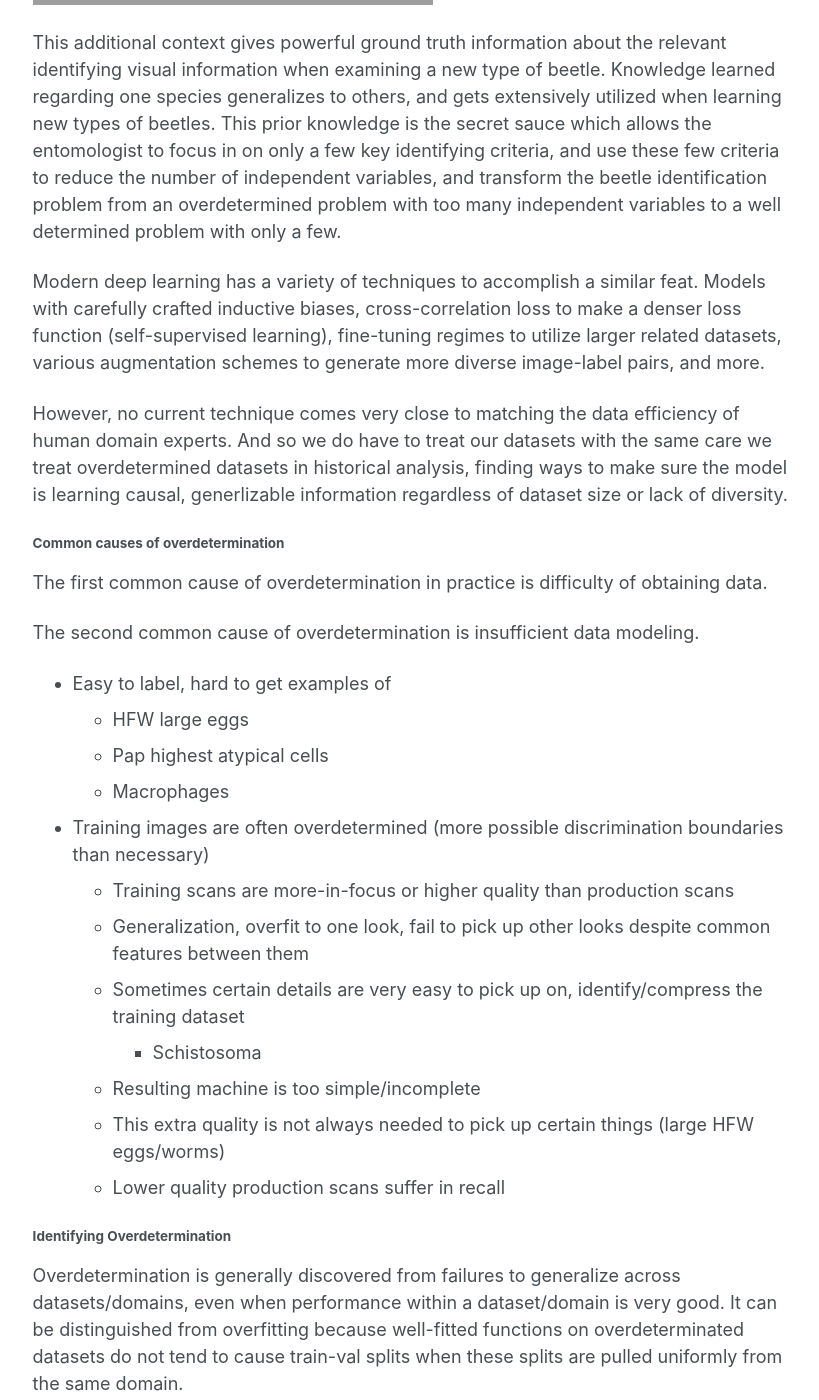
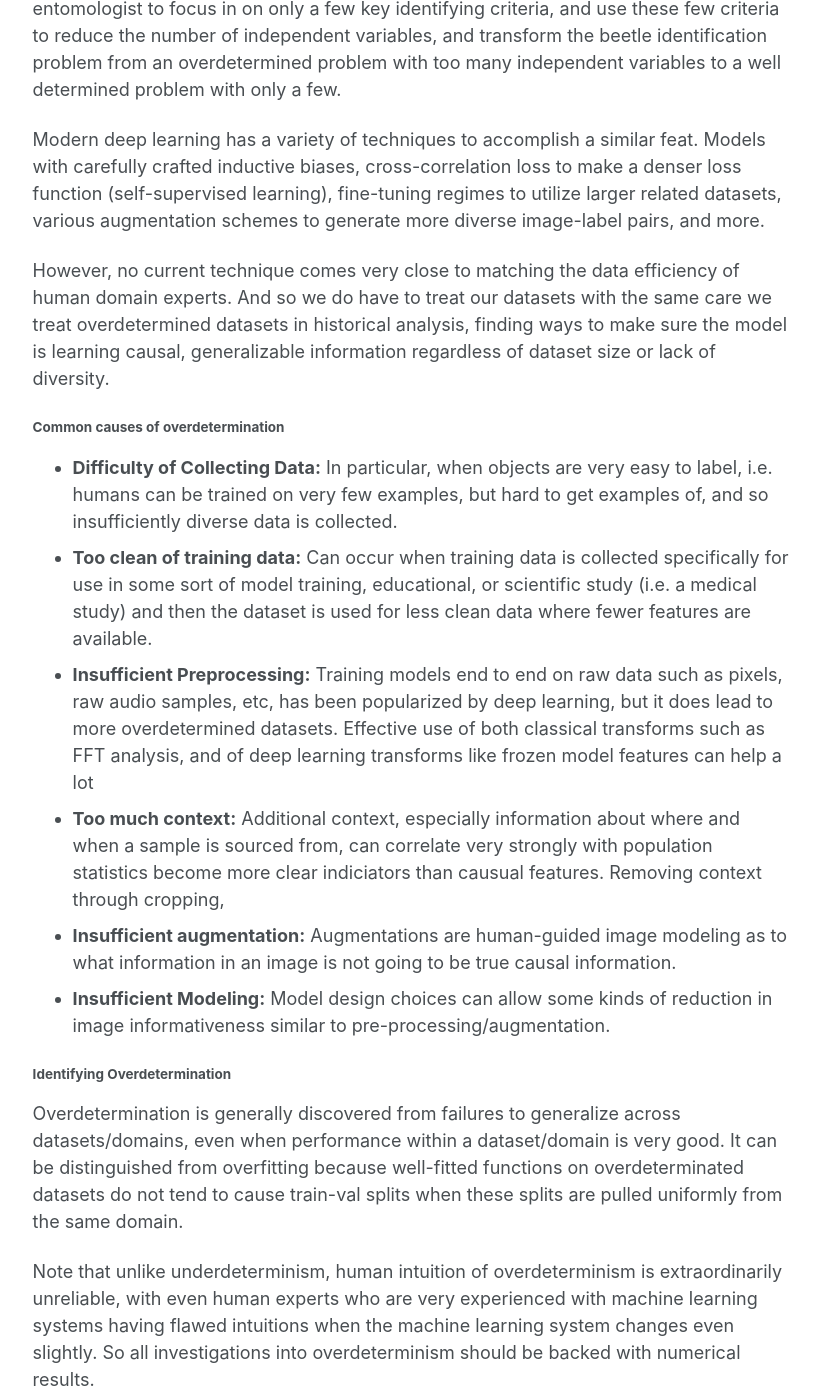
Before and after one commit to benblack769/benblack769.github.io, a Jekyll site: the page built from posts/learnings/dataset_theory.md, in a window 1280 px wide and 1400 px high, scrolled down 8194 px. Shown: the whole window, without its empty margins (229-1048 px from the left). Built offline with Jekyll 4.4.1, drawn with Linux system fonts in a browser that asks for light colours; some of the changed text lies outside the part shown; grey boxes are pictures that could not be loaded.

Commit message:
more dataset theory edits

```diff
--- a/posts/learnings/dataset_theory.md
+++ b/posts/learnings/dataset_theory.md
@@ -9,9 +9,12 @@
 priority: 1
 ---
 
+
 ## Introduction to Dataset Analysis
 
-Concepts in model analysis, such as overfitting and underfitting are often discussed in machine learning. However, less well understood are the dataset-side equivalents of these: *overdetermined* and *underdetermined* datasets, as coherent concepts worthy of analysis prior to learning models. I'll be discussing this mis-behavior, how to identify it in your datasets, and quickly review some techniques to solve this behavior.
+Before ~2014, most analysis of machine learning systems focused on modeling decisions, and their resulting problematic underfitting or overfitting behaviors. However, with deep learning the models become so powerful that they can fit to any dataset, and the structure and problems of the dataset starts to matter much more than the structure and problems of the model.
+
+In particular, datasets have little-discussed, but very important corollaries to overfitting and underfitting: *overdetermined* and *underdetermined* datasets. I'll be discussing this mis-behavior, how to identify it in your datasets, and quickly review some techniques to solve this behavior.
 
 ### Underdetermination
 
@@ -63,7 +66,18 @@
 
 Why is this a problem? Isn't it good to be able to pick from a selection of possible well-performing models? The problem is when this occurs concurrently with domain shifts, i.e. when the training data is not representative of the production data. Then
 
-Here is a classic example of overdetermination in computer vision: Black bear vs Grizzly bear.
+
+#### A first example of Overdetermination
+
+Overdetermination is often discussed in the domain of historical analysis. The idea is that when you have some historical trend, there are many possible independent variables, and very few data points. So many possible, reasonable, and well regularized functions fit the same points perfectly. However, most of them do not generalize to the future, and thus do not capture much real information. A good example is predicting the rise of obesity in the United States. There are hundreds of possible indicators, from food sources, mental health shifts, economics, demographic shifts, and very few data points: realistically a single slow moving curve which can be modeled very precisely with just 3 free parameters.
+
+![Obesity curve](/images/labeling/Obesity_in_the_United_States.svg)
+
+This phenomona is not overfitting because it is not a model design problem, no possible model is capable of reliably fitting the data. Even careful human analysis often fails to fit these sorts of historical trends reliably. Neither can this be solved by collecting more variables to help predict the target data. It can only be solved by finding some way to get more data points.
+
+#### Overdetermination in vision
+
+Here is a classic example of overdetermination in computer vision: Black bear vs Grizzly bear (plaguing Yellowstone tourists every year).
 
 ![Bear identification](/images/labeling/bear-ID-3.webp)
 
@@ -85,21 +99,10 @@
 
 To summarize: Overdetermination plus domain shifts can cause models to rely on indicators that will not be available in production.
 
-1. It means that
-
- occurs when the inputs contain too much unstructured information to create a causal, generalizable function between inputs and outputs. In practical circumstances, overdetermination occurs very often occurs when there are insufficient labels or insufficient diversity in labels. That is, when true examples are difficult or impossible to obtain in any reasonable variety. Note that overdetermination can cause failures in model generalization even when models are simple and well regularized. Theoretical analysis of overdetermination is hard because the problem is not in the formal specification of the dataset, but instead in the actual, practical nature of the dataset with all its real world flaws and incompleteness.
-
-#### A first example of Overdetermination
-
-Overdetermination is often discussed in the domain of historical analysis. The idea is that when you have some historical trend, there are many possible independent variables, and very few data points. So many possible, reasonable, and well regularized functions fit the same points perfectly. However, most of them do not generalize to the future, and thus do not capture much real information. A good example is predicting the rise of obesity in the United States. There are hundreds of possible indicators, from food sources, mental health shifts, economics, demographic shifts, and very few data points: realistically a single slow moving curve which can be modeled very precisely with just 3 free parameters.
-
-![Obesity curve](/images/labeling/Obesity_in_the_United_States.svg)
-
-This phenomona is not overfitting because it is not a model design problem, no possible model is capable of reliably fitting the data. Even careful human analysis often fails to fit these sorts of historical trends reliably. Neither can this be solved by collecting more variables to help predict the target data. It can only be solved by finding some way to get more data points.
 
 #### Overdetermination in computer vision
 
-In computer vision, overdeterminism is a bit less clear-cut as compared to historical analysis. We humans intuitively feel as though many computer vision problems are solvable with very few data points. An entomologist can see a single photograph of a rare species of beetle they have never seen before, and can be expected to do a decent job identifying new photographs of the beetle in the future. And so many people intuit that machine learning systems are able to accomplish a similar feat, learning complex functions from very few data points.
+In computer vision, overdeterminism is even more of a problem than when training humans, and even less intuitive. We humans intuitively feel as though many computer vision problems are solvable with very few data points. An entomologist can see a single photograph of a rare species of beetle they have never seen before, and can be expected to do a decent job identifying new photographs of the beetle in the future. And so many people intuit that machine learning systems are able to accomplish a similar feat, learning complex functions from very few data points.
 
 However, this intuition is a false intuition. The reality is that the entomologist was trained on hundreds of thousands of images of beetles, and millions of images of insects. Many of this training data has data known to improve self-supervised learning capabilities, including 3d orientation shifts, time-series frames of live insects, scientific articles about function body parts with detailed annotations, images with clean backgrounds, etc.
 
@@ -113,26 +116,16 @@
 
 Modern deep learning has a variety of techniques to accomplish a similar feat. Models with carefully crafted inductive biases, cross-correlation loss to make a denser loss function (self-supervised learning), fine-tuning regimes to utilize larger related datasets, various augmentation schemes to generate more diverse image-label pairs, and more.
 
-However, no current technique comes very close to matching the data efficiency of human domain experts. And so we do have to treat our datasets with the same care we treat overdetermined datasets in historical analysis, finding ways to make sure the model is learning causal, generlizable information regardless of dataset size or lack of diversity.
+However, no current technique comes very close to matching the data efficiency of human domain experts. And so we do have to treat our datasets with the same care we treat overdetermined datasets in historical analysis, finding ways to make sure the model is learning causal, generalizable information regardless of dataset size or lack of diversity.
 
 #### Common causes of overdetermination
 
-The first common cause of overdetermination in practice is difficulty of obtaining data.
-
-The second common cause of overdetermination is insufficient data modeling.
-
-* Easy to label, hard to get examples of
-    * HFW large eggs
-    * Pap highest atypical cells
-    * Macrophages
-* Training images are often overdetermined (more possible discrimination boundaries than necessary)
-    * Training scans are more-in-focus or higher quality than production scans
-    * Generalization, overfit to one look, fail to pick up other looks despite common features between them
-    * Sometimes certain details are very easy to pick up on, identify/compress the training dataset
-        * Schistosoma
-    * Resulting machine is too simple/incomplete
-    * This extra quality is not always needed to pick up certain things (large HFW eggs/worms)
-    * Lower quality production scans suffer in recall
+* **Difficulty of Collecting Data:** In particular, when objects are very easy to label, i.e. humans can be trained on very few examples, but hard to get examples of, and so insufficiently diverse data is collected.
+* **Too clean of training data:** Can occur when training data is collected specifically for use in some sort of model training, educational, or scientific study (i.e. a medical study) and then the dataset is used for less clean data where fewer features are available.
+* **Insufficient Preprocessing:** Training models end to end on raw data such as pixels, raw audio samples, etc, has been popularized by deep learning, but it does lead to more overdetermined datasets. Effective use of both classical transforms such as FFT analysis, and of deep learning transforms like frozen model features can help a lot
+* **Too much context:** Additional context, especially information about where and when a sample is sourced from, can correlate very strongly with  population statistics become more clear indiciators than causual features. Removing context through cropping,
+* **Insufficient augmentation:** Augmentations are human-guided image modeling as to what information in an image is not going to be true causal information.
+* **Insufficient Modeling:** Model design choices can allow some kinds of reduction in image informativeness similar to pre-processing/augmentation.
 
 #### Identifying Overdetermination
 
@@ -156,7 +149,10 @@
 
 The other way to fix overdeterminism is to increase the number of informativeness of the labels:
 
-* **Synthetic data:** Synthetic images
+* **More data:**
+    * More collection sites
+    * More distinct samples
+* **Synthetic data:**
     * Mixup/mosaic image combinations
     * Stable diffusion based image generation
     * Simulation image captures
@@ -165,13 +161,3 @@
     * Domain-specific training sets (i.e. medsam)
 * **Additional loss functions:**
     * to get it to learn specific informative features of the data and bring them out. I.e. self-supervised cross-correlation losses.
-
-
-
-Before ~2014, most analysis of machine learning systems focused on modeling decisions, and their resulting problematic underfitting or overfitting behaviors. However, with deep learning the models become so powerful that they can fit to any dataset, and the structure and problems of the dataset starts to matter much more than the structure and problems of the model. In particular,
-
-1. Underfitting becomes less relevant because the expressive power of deep neural networks is simply immense, and its sometimes hard to even contrive functions which cannot be learned in practice, as even datasets of tens of thousands of images with completely random target labels can be memorized with 100% training set accuracies with out of the box learning regimes.
-2. Overfitting becomes less relevant because of the double-dip phenomena, that suggests that empirically, these same very overparameterized deep learning models which allow fitting very complex functions to very complex datasets also make learning simple functions on simple datasets easier.  This behavior is of course tied to random initialization and good inductive biases and other specific characteristics of neural networks, and is not a general characteristic of large models.
-
-
-Of course, modeling decisions are still important: functional window sizes, inductive biases, model capacity, and other model characteristics are extremely important in training good models. However, practitioners are increasingly presented with very solid solution templates to guide them through these decisions and tradeoffs rather than having to find novel solutions with every new problem, as they had to in the past.
```
